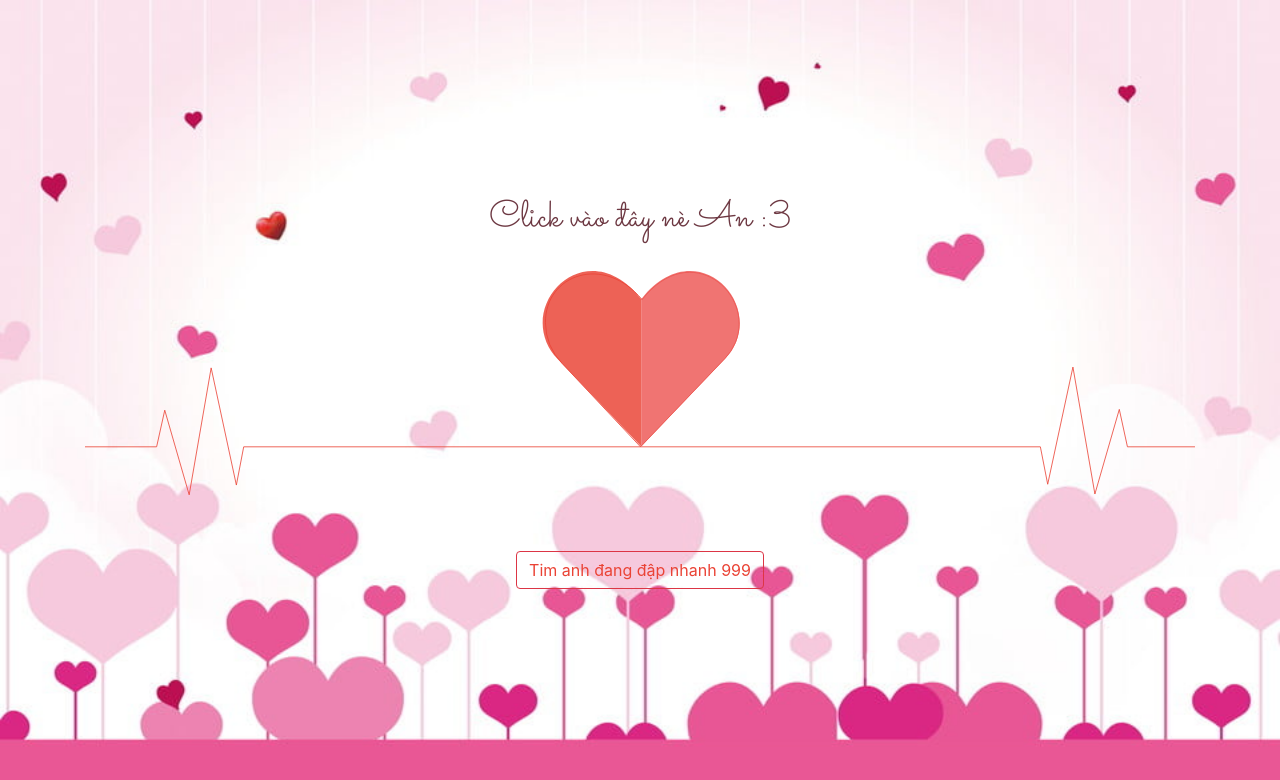
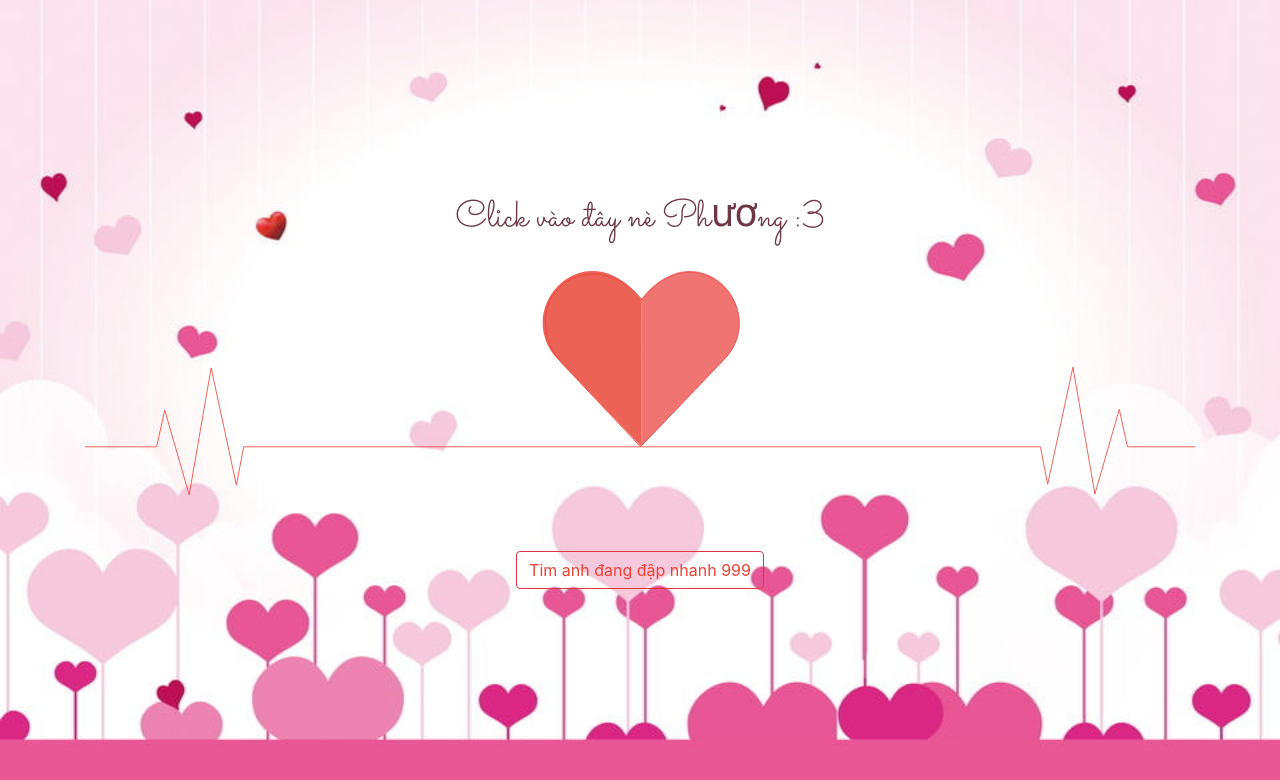
Before and after one commit to PD-141/Tang-Hoang-Anh, a plain HTML site: page index.html in a window 1280 px wide. Drawn offline with nearby package versions, Linux system fonts and the light colour scheme.

Commit message:
index.html

```diff
--- a/index.html
+++ b/index.html
@@ -4,7 +4,7 @@
 <head>
 	<meta charset="UTF-8">
 	<!-- 1. Thay đổi tiêu đề của website -->
-	<title>My love 3k lần</title>
+	<title>Xin lỗiiiii</title>
 	<link rel="shortcut icon" href="./img/heart.png" type="image/x-icon" />
 	<meta name="viewport" content="width=device-width, initial-scale=1, shrink-to-fit=no">
 	<link rel="stylesheet" href="https://maxcdn.bootstrapcdn.com/bootstrap/4.0.0/css/bootstrap.min.css"
@@ -25,7 +25,7 @@
 			<div class="col-12 text-center">
 
 				<!-- 2. Thay đổi cái này nếu muốn -->
-				<div class="firstclk text-center">Click vào đây nè An :3</div>
+				<div class="firstclk text-center">Click vào đây nè Phương :3</div>
 
 
 				<div class="drawHeart mt-4">
```
